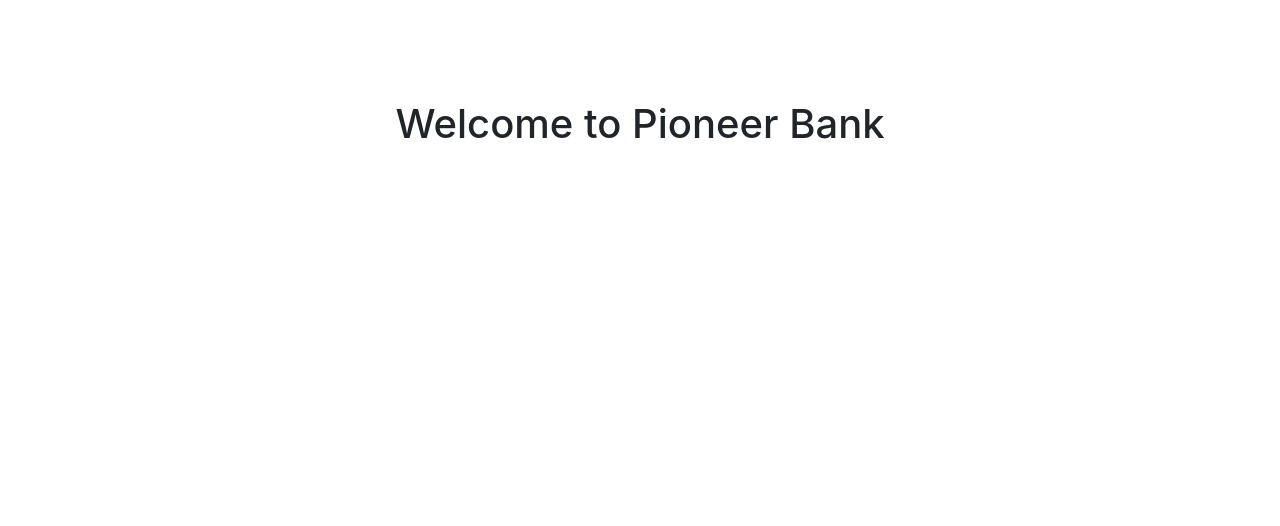
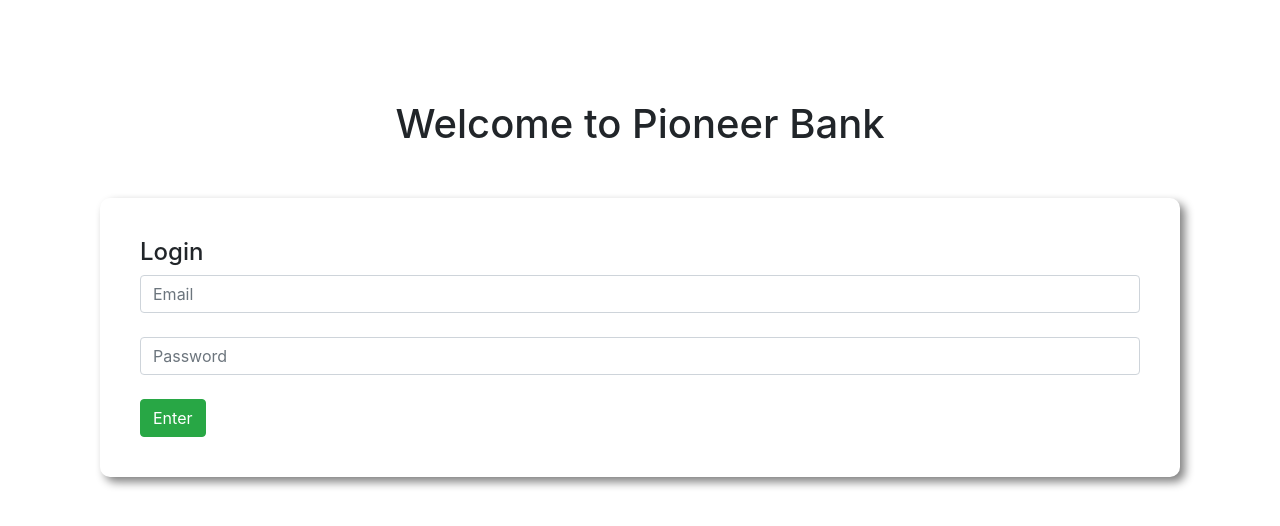
Before and after one commit to DhanonjoyHowlader/Pioneer-bank, a plain HTML site: page index.html in a window 1280 px wide. Drawn offline with nearby package versions, Linux system fonts and the light colour scheme.

Commit message:
login page created

```diff
--- a/index.html
+++ b/index.html
@@ -8,7 +8,17 @@
     <link rel="stylesheet" href="style.css">
 </head>
 <body>
-    <h1 class="text-center">Welcome to Pioneer Bank</h1>
+    <div id="login-area">
+        <h1 class="text-center">Welcome to Pioneer Bank</h1>
+        <div class="submit-area">
+            <h4>Login</h4>
+            <input type="email" class="form-control" placeholder="Email">
+            <br>
+            <input type="password" class="form-control" placeholder="Password">
+            <br>
+            <button class="btn btn-success">Enter</button>
+        </div>
+    </div>
 
 </body>
 </html>
--- a/style.css
+++ b/style.css
@@ -1,3 +1,10 @@
 body{
     padding: 100px;
 }
+
+.submit-area{
+    margin-top: 50px;
+    padding: 40px;
+    border-radius: 10px;
+    box-shadow: 5px 5px 10px gray;
+}
```
